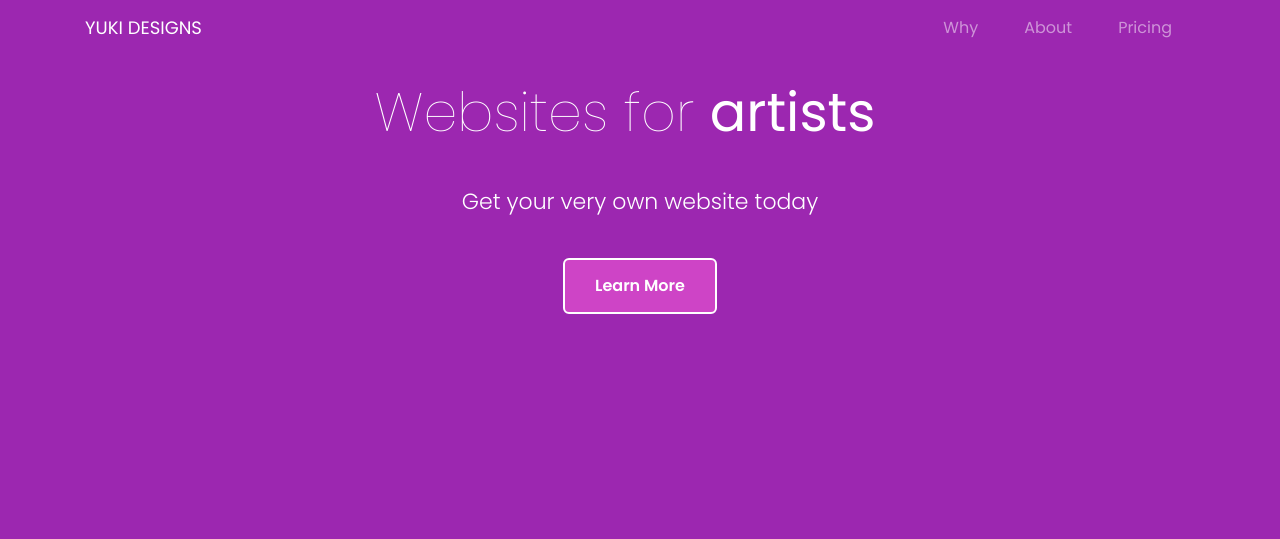
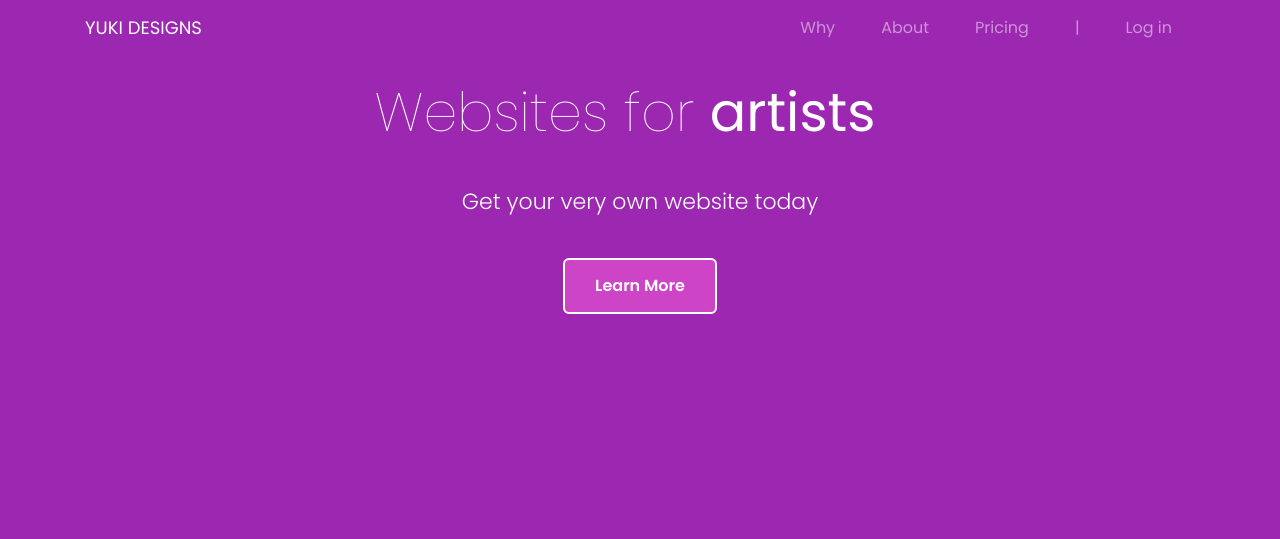
Before and after one commit to owinckle/Yuki-Designs, a Django app: page / in a window 1280 px wide. Shown: the top 539 px of the page. Run offline with Django 3.2, Linux system fonts and the light colour scheme; some libraries are stand-ins or nearby versions.

Commit message:
Home 1.1.1

```diff
--- a/YukiDesigns/home/templates/home/nav.html
+++ b/YukiDesigns/home/templates/home/nav.html
@@ -12,6 +12,12 @@
 				<li class="nav-item">
 					<a class="nav-link" onclick="scroller('#price')" href="javascript:void(0)">Pricing</a>
 				</li>
+				<li class="nav-item">
+					<a class="nav-link no-hover" href="javascript:void(0)">|</a>
+				</li>
+				<li class="nav-item">
+					<a class="nav-link" href="javascript:void(0)">Log in</a>
+				</li>
 	  		</ul>
 		</div>
  	</div>
```
